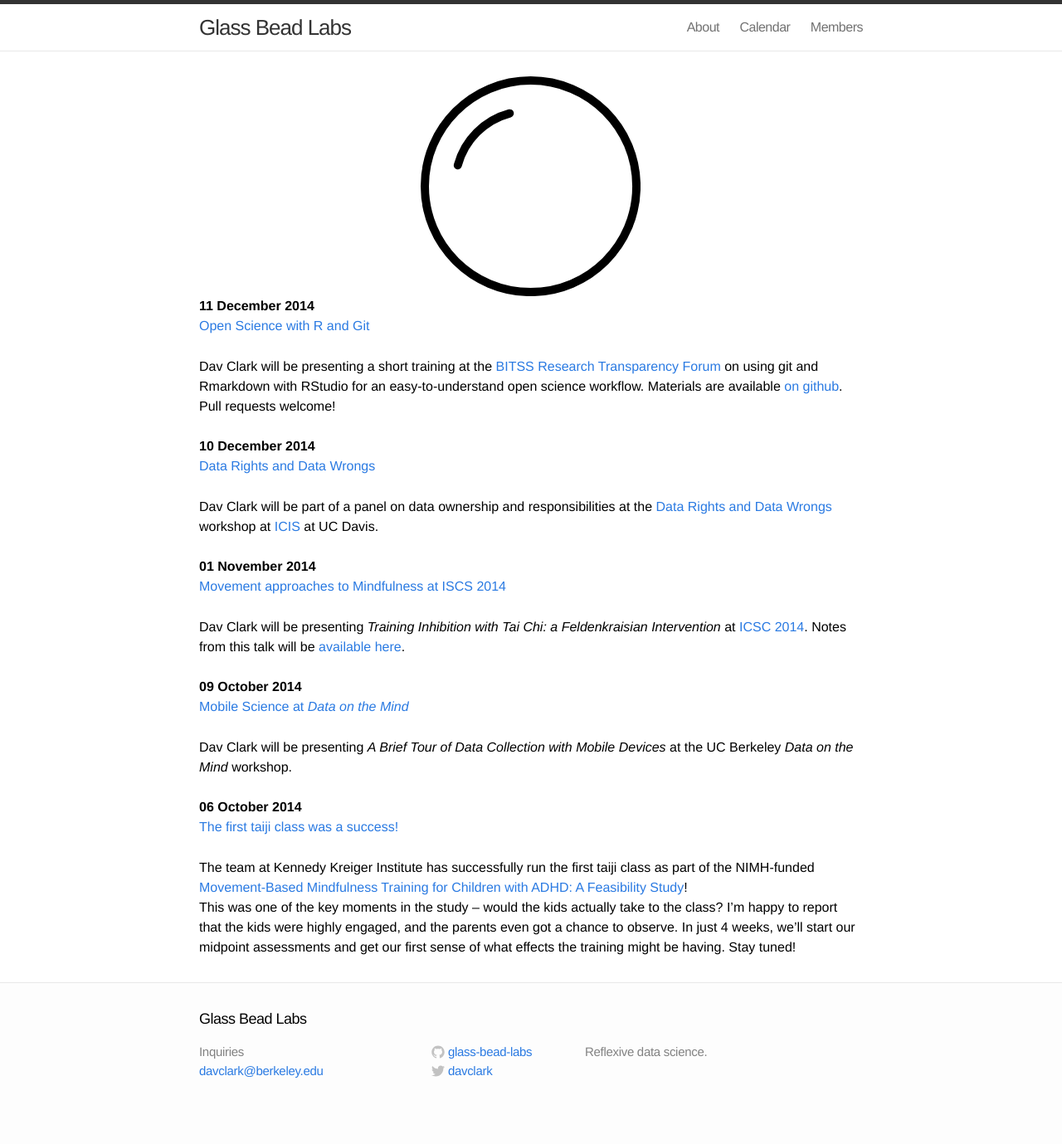
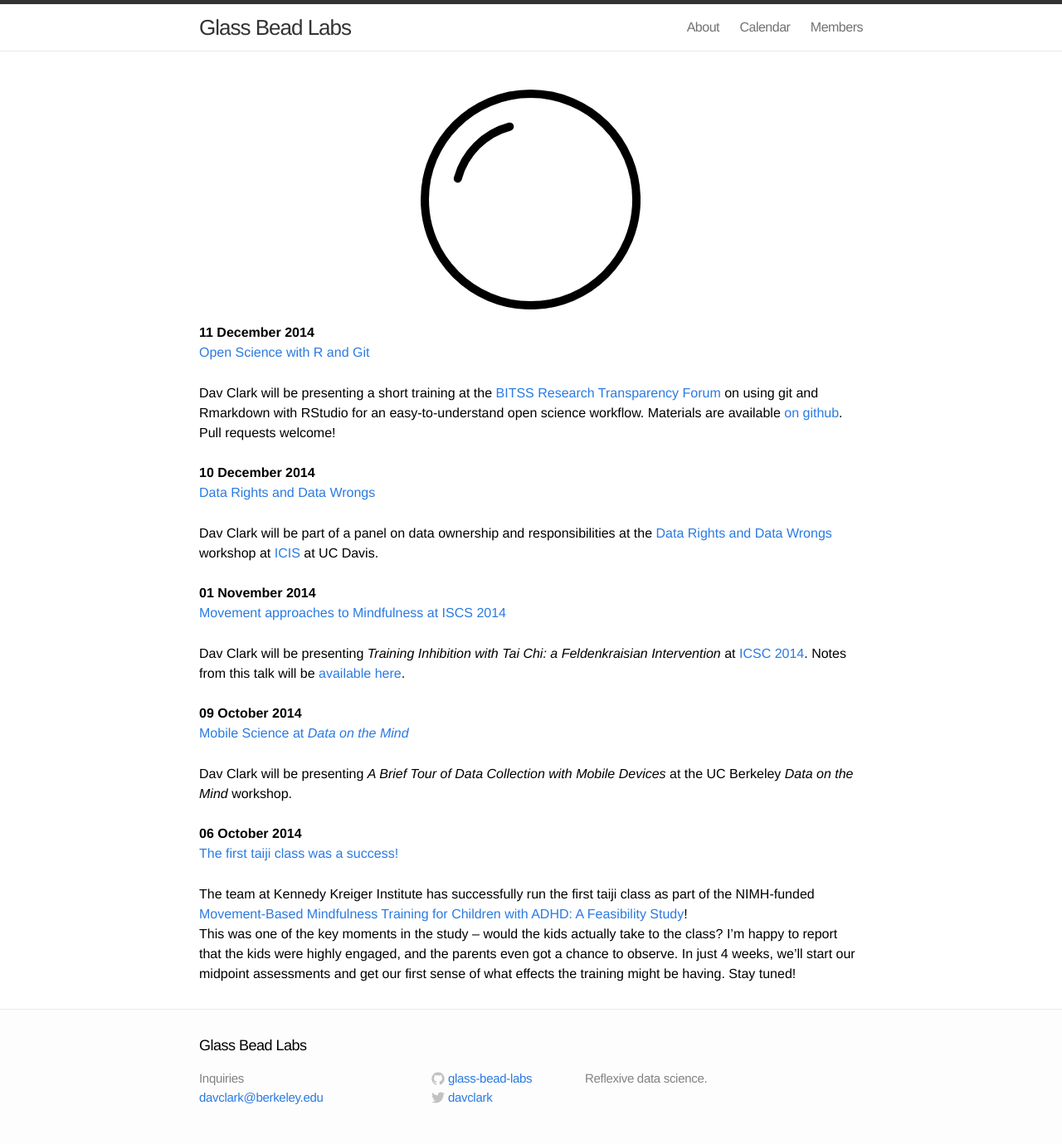
Before and after one commit to glass-bead-labs/bead.glass, a Jekyll site: the page built from index.html, in a window 1280 px wide. Shown: the whole page at 83% size. Built offline with Jekyll 4.4.1, drawn with Linux system fonts in a browser that asks for light colours; before the commit the page ends 1347 px from its top, so only the background shows below that.

Commit message:
padding the logo

```diff
--- a/_includes/logo.html
+++ b/_includes/logo.html
@@ -1,3 +1,3 @@
-<object data="{{ site.baseurl }}/images/gbl-logo.svg" type="image/svg+xml" style="margin-left:auto; margin-right: auto;display:block;">
+<object data="{{ site.baseurl }}/images/gbl-logo.svg" type="image/svg+xml" style="margin-left:auto; margin-right: auto;display:block;padding:1em;">
   <img src="{{ site.baseurl }}/images/gbl-logo.png" />
 </object>
```
